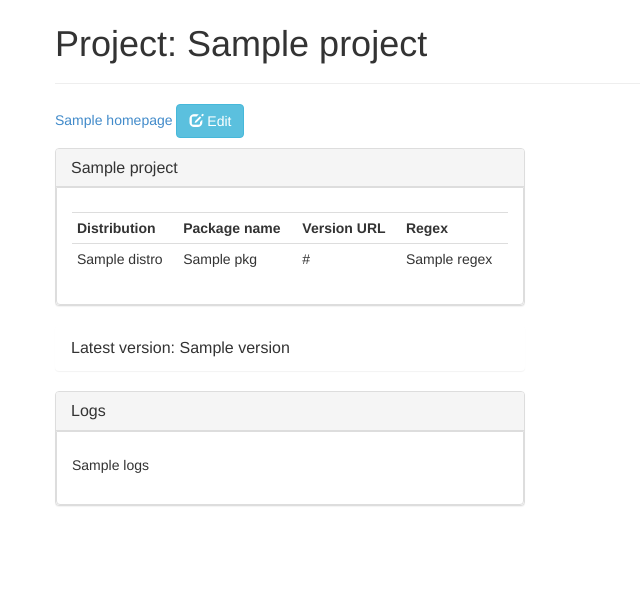
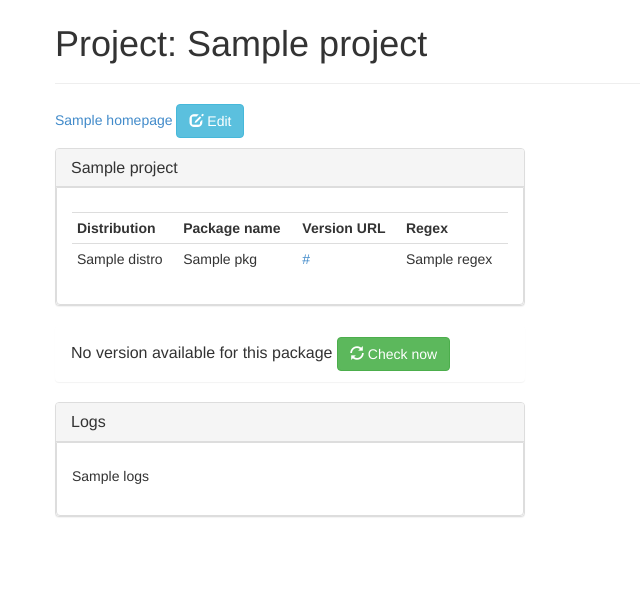
Before and after one commit to fedora-infra/anitya, a Python web app: template cnucnuweb/templates/project.html in a window 1280 px wide. Shown: the part 51-652 px from the top of the page, without its empty margins (0-640 px from the left). Run offline with Jinja, Linux system fonts and the light colour scheme; the template is opened without the code that fills it: most values are stand-ins (such as "Sample title", 1, 10 or a date in 2020); some libraries are stand-ins or nearby versions.

Commit message:
Fix the template project to display version information properly

```diff
--- a/cnucnuweb/templates/project.html
+++ b/cnucnuweb/templates/project.html
@@ -44,7 +44,11 @@
                 <td>{{ distro.distro }}</td>
                 <td>{{ distro.package_name }}</td>
                 {% if distro.regex %}
-                <td>{{ distro.regex.version_url }}</td>
+                <td>
+                  <a href="{{ distro.regex.version_url }}">
+                    {{ distro.regex.version_url }}
+                  </a>
+                </td>
                 <td>{{ distro.regex.regex }}</td>
                 {% else %}
                 <td></td>
@@ -96,11 +100,15 @@
 
     <div class="panel panel-heading">
       <span class="panel-title" id="version_info">
-        {% if project.version %}
+        {% if versions_known %}
         Latest version:
-        <span property="doap:release" typeof="doap:Version">
-            <span property="doap:revision">{{ project.version }}</span>
-        </span>
+        <li>
+          {% for pkg in project.packages %}
+          <ul property="doap:release" typeof="doap:Version">
+              <span property="doap:revision">{{ pkg.regex.version }}</span>
+          </ul>
+          {% endfor %}
+        </li>
         {% else %}
         No version available for this package
         <button type="submit" class="btn btn-success" id="checknow">
@@ -141,19 +149,24 @@
 {% block jscript %}
 <script>
   $('#checknow').click(function(){
-    var _name = "{{ project.name }}";
-    var _project_url = "{{ project.version_url }}";
-    var _regex = "{{ project.regex }}";
+    var _id = "{{ project.id }}";
     var _url = "{{ url_for('api_get_version') }}";
     $.ajax({
         url: _url ,
         type: 'POST',
-        data: {name: _name, url: _project_url, regex: _regex},
+        data: {id: _id},
         dataType: 'json',
         success: function(res) {
-            $('#version_info').text(
-                "Latest version: " + res.latest_version);
-            this.parentElement.removeChild($('#checknow'));
+          output = "";
+          for (var it in res) {
+            if (res[it].latest_version){
+              output += "<li>" + it + ": " + res[it].latest_version + "</li>";
+            } else {
+              output += "<li>" + it + ": " + res[it].error + "</li>";
+            }
+          }
+          $('#version_info').html(
+              "Latest versions: <ul>" + output + "</ul>");
         },
         error: function(res) {
             alert(
```
